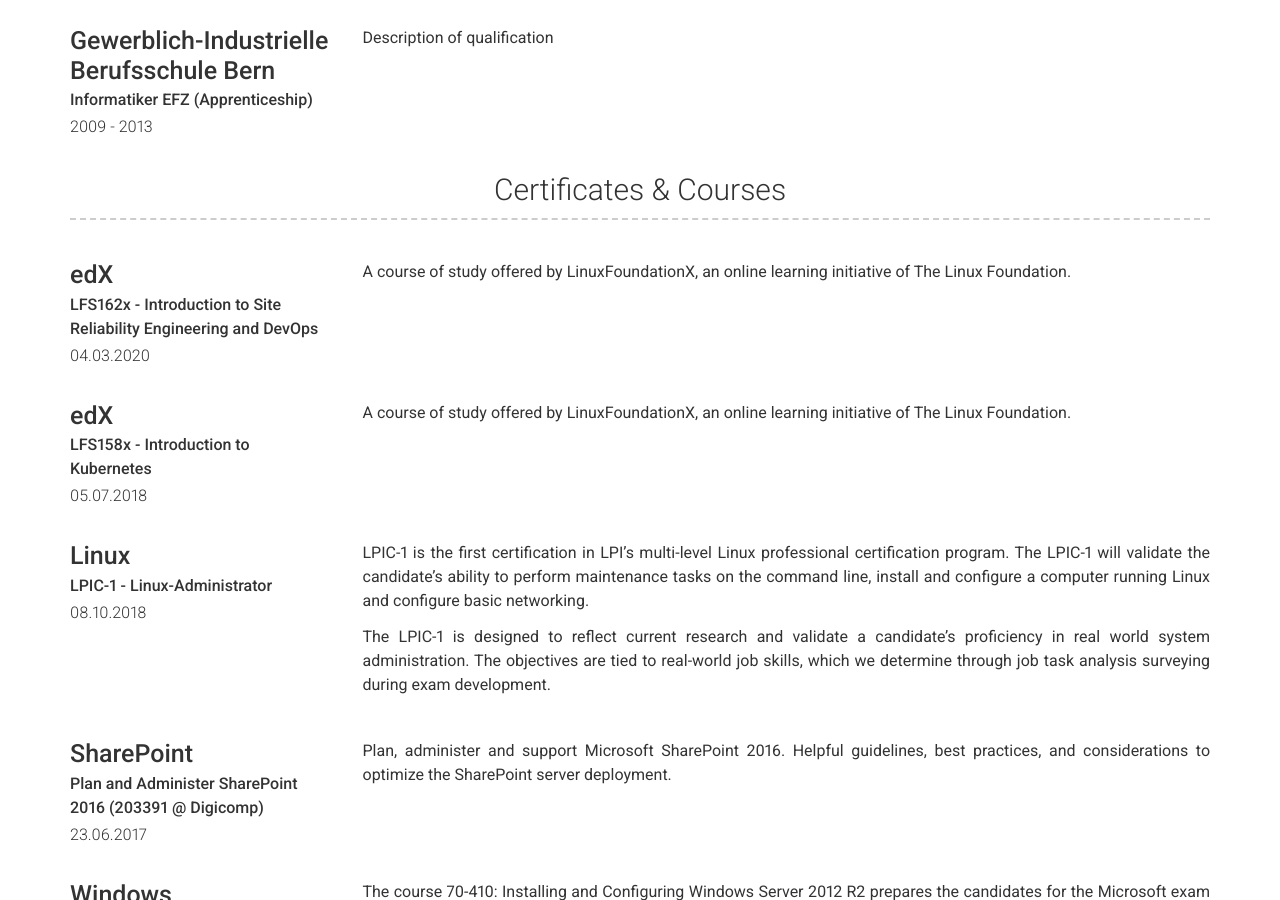
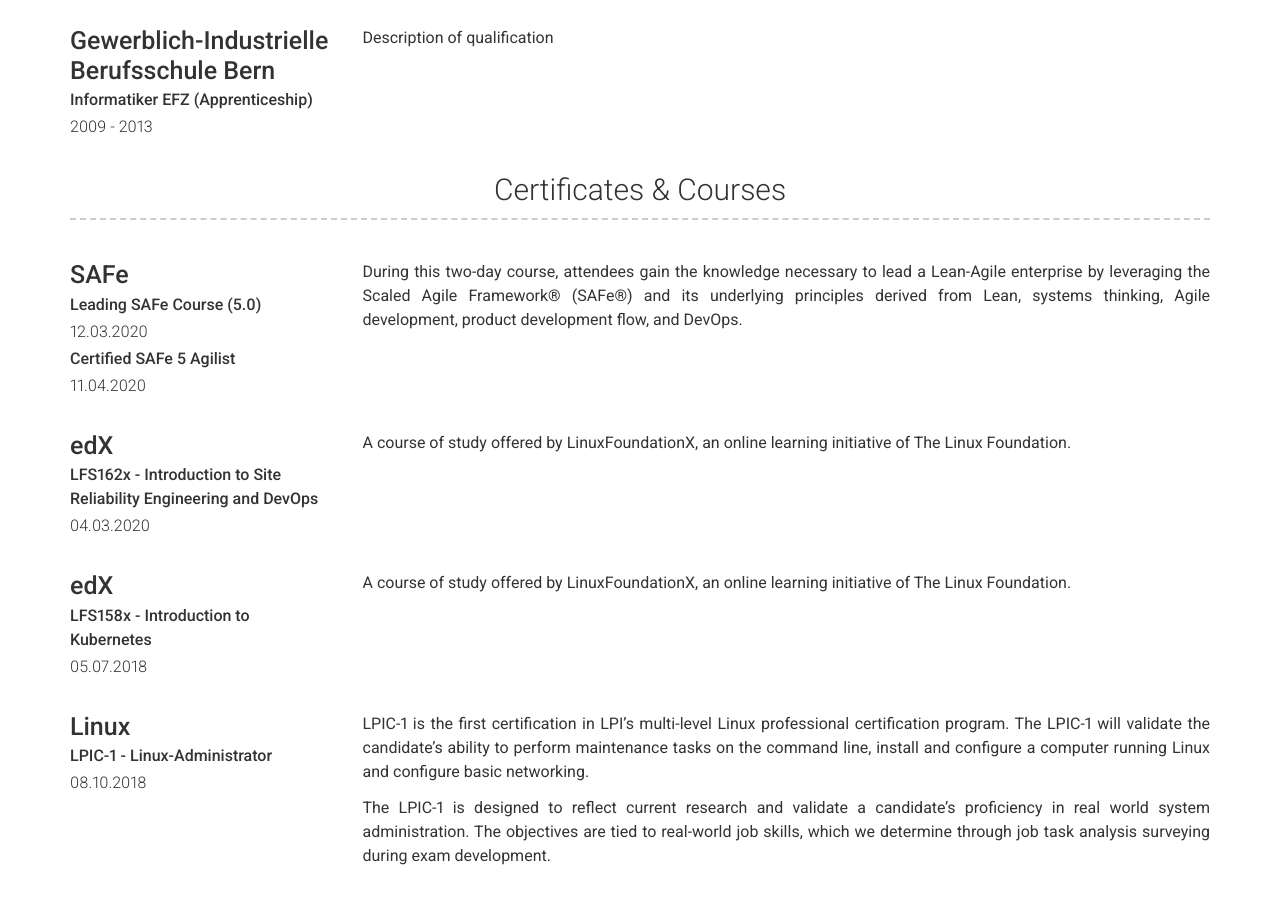
Before and after one commit to adberger/adberger.github.io, a Jekyll site: the page built from index.md, in a window 1280 px wide and 900 px high, scrolled down 1862 px. Built offline with Jekyll 4.4.1, drawn with Linux system fonts in a browser that asks for light colours; nearby versions of some CDN libraries.

Commit message:
Add SAFe course and certificate

```diff
--- a/_data/certificates_courses.yml
+++ b/_data/certificates_courses.yml
@@ -1,4 +1,16 @@
 # Certificates & Courses template
+- layout: left
+  name: SAFe
+  certificates_courses:
+    - title: Leading SAFe Course (5.0)
+      date: 12.03.2020
+    - title: Certified SAFe 5 Agilist
+      date: 11.04.2020
+  #quote: >
+  # Quote
+  description: |
+    During this two-day course, attendees gain the knowledge necessary to lead a Lean-Agile enterprise by leveraging the Scaled Agile Framework® (SAFe®) and its underlying principles derived from Lean, systems thinking, Agile development, product development flow, and DevOps.
+
 - layout: left
   name: edX
   certificates_courses:
```
